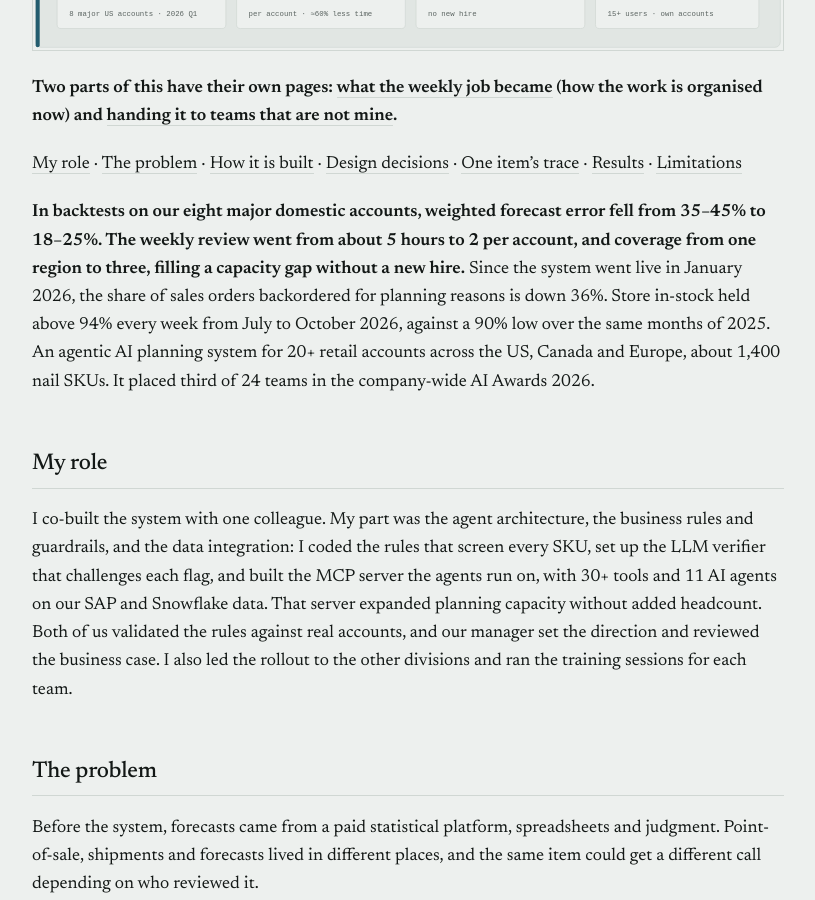
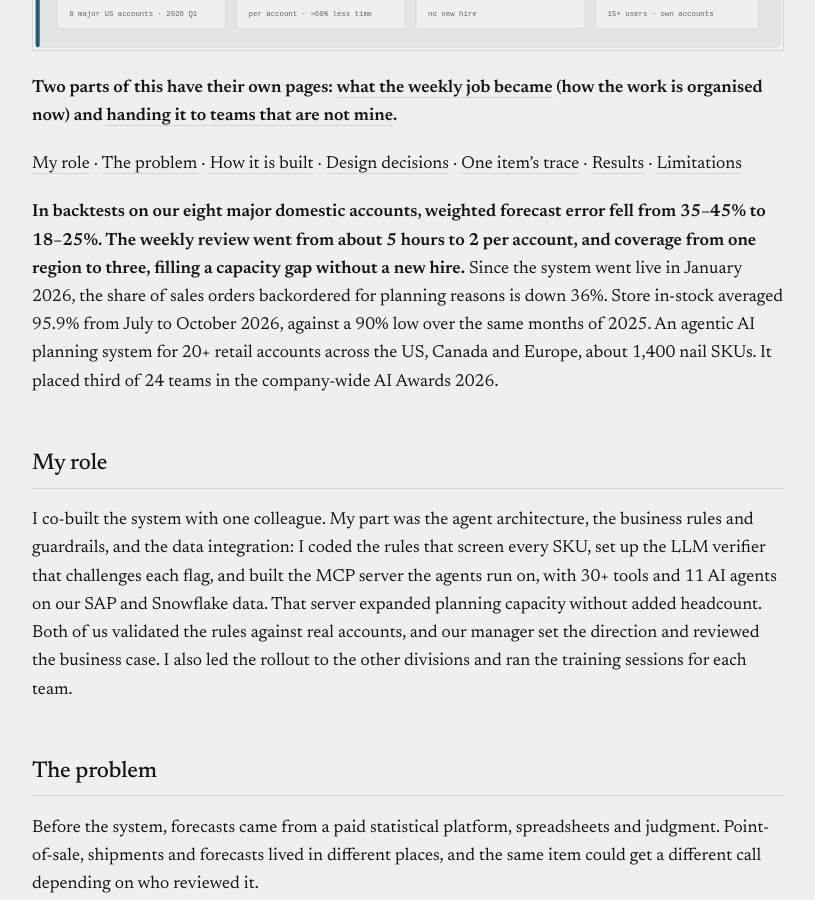
Before and after one commit to yss2333/jay-supply-chain-ai, a Jekyll site: the page built from docs/work/forecasting-system.md, in a window 1280 px wide and 900 px high, scrolled down 412 px. Shown: the whole window, without its empty margins (92-907 px from the left). Built offline with Jekyll 4.4.1, drawn with Linux system fonts in a browser that asks for light colours; our own code applies the rules of GitHub Pages for plain Markdown files; some of the changed text lies outside the part shown.

Commit message:
Store in-stock now reads as a 95.9% average, July to October 2026
Co-Authored-By: Claude Opus 5.5 <noreply@anthropic.com>

```diff
--- a/docs/work/forecasting-system.md
+++ b/docs/work/forecasting-system.md
@@ -6,7 +6,7 @@
 
 [My role](#my-role) · [The problem](#the-problem) · [How it is built](#how-it-is-built) · [Design decisions](#design-decisions) · [One item's trace](#one-items-trace) · [Results](#results) · [Limitations](#limitations)
 
-**In backtests on our eight major domestic accounts, weighted forecast error fell from 35–45% to 18–25%. The weekly review went from about 5 hours to 2 per account, and coverage from one region to three, filling a capacity gap without a new hire.** Since the system went live in January 2026, the share of sales orders backordered for planning reasons is down 36%. Store in-stock held above 94% every week from July to October 2026, against a 90% low over the same months of 2025. An agentic AI planning system for 20+ retail accounts across the US, Canada and Europe, about 1,400 nail SKUs. It placed third of 24 teams in the company-wide AI Awards 2026.
+**In backtests on our eight major domestic accounts, weighted forecast error fell from 35–45% to 18–25%. The weekly review went from about 5 hours to 2 per account, and coverage from one region to three, filling a capacity gap without a new hire.** Since the system went live in January 2026, the share of sales orders backordered for planning reasons is down 36%. Store in-stock averaged 95.9% from July to October 2026, against a 90% low over the same months of 2025. An agentic AI planning system for 20+ retail accounts across the US, Canada and Europe, about 1,400 nail SKUs. It placed third of 24 teams in the company-wide AI Awards 2026.
 
 ## My role
 
@@ -94,7 +94,7 @@ Most of what the system produces is a non-event like this one, which is the poin
 | **Coverage** | **1 region → 3**, weekly | measured |
 | **Software cost** | **−$26,517/yr** net, 88% lower | realized |
 | **Planning-related backorder rate** | **−36%**, Q2–Q3 YoY | measured, not all attributable |
-| **Store in-stock** | **above 94%** every week, July–October 2026 | measured, not all attributable |
+| **Store in-stock** | **95.9%** average, July–October 2026 | measured, not all attributable |
 | **Adoption** | **4 divisions**, 15+ users, weekly | in use |
 
 <details markdown="1">
@@ -105,7 +105,7 @@ Most of what the system produces is a non-event like this one, which is the poin
 - **Coverage** — the US, Canada and Europe · review throughput ≈4× (monthly → weekly)
 - **Software cost** — a third-party planning platform's $30,117/yr license, now retired, less $3,600/yr for the in-house system, 88% lower · a realized saving
 - **Planning backorders** — backordered order value tagged with planning or procurement reason codes, as a share of all sales-order value · the second and third quarters of 2026 against the same quarters of 2025 · the system went live in January 2026, and with a three-to-four-month lead time the first quarter still ran on orders placed before it · procurement codes sit in the same measure, so I do not claim all of the drop
-- **Store in-stock** — share of stores with the item on the shelf, from each retailer's weekly point-of-sale feed · seven major accounts, nail items, each account's weekly figure averaged equally · above 94% in every week from July to October 2026; over the same months of 2025 it dipped to 90% · 94% is this year's floor and 90% last year's low, so this is not an average-to-average gain · retailers run their own store replenishment, so I do not claim all of it · shipments ran at about 1.08 times point-of-sale in both years, so it was not bought with extra stock
+- **Store in-stock** — share of stores with the item on the shelf, from each retailer's weekly point-of-sale feed · seven major accounts, nail items, each account's weekly figure averaged equally · a 95.9% average from July to October 2026; over the same months of 2025 it dipped to 90% · 95.9% is this year's average and 90% last year's low, so this is not an average-to-average gain · retailers run their own store replenishment, so I do not claim all of it · shipments ran at about 1.08 times point-of-sale in both years, so it was not bought with extra stock
 - **Adoption** — nail, lash, cosmetics and appliances · 15+ purchasing and supply chain users run it weekly on their own accounts · each team was set up on its own data, trained, and now runs it without me
 
 </details>
```
Also changed, not shown: docs/changes.md (+2 -0 lines), docs/index.html (+4 -4 lines), docs/work/README.md (+1 -1 lines), README.md.
